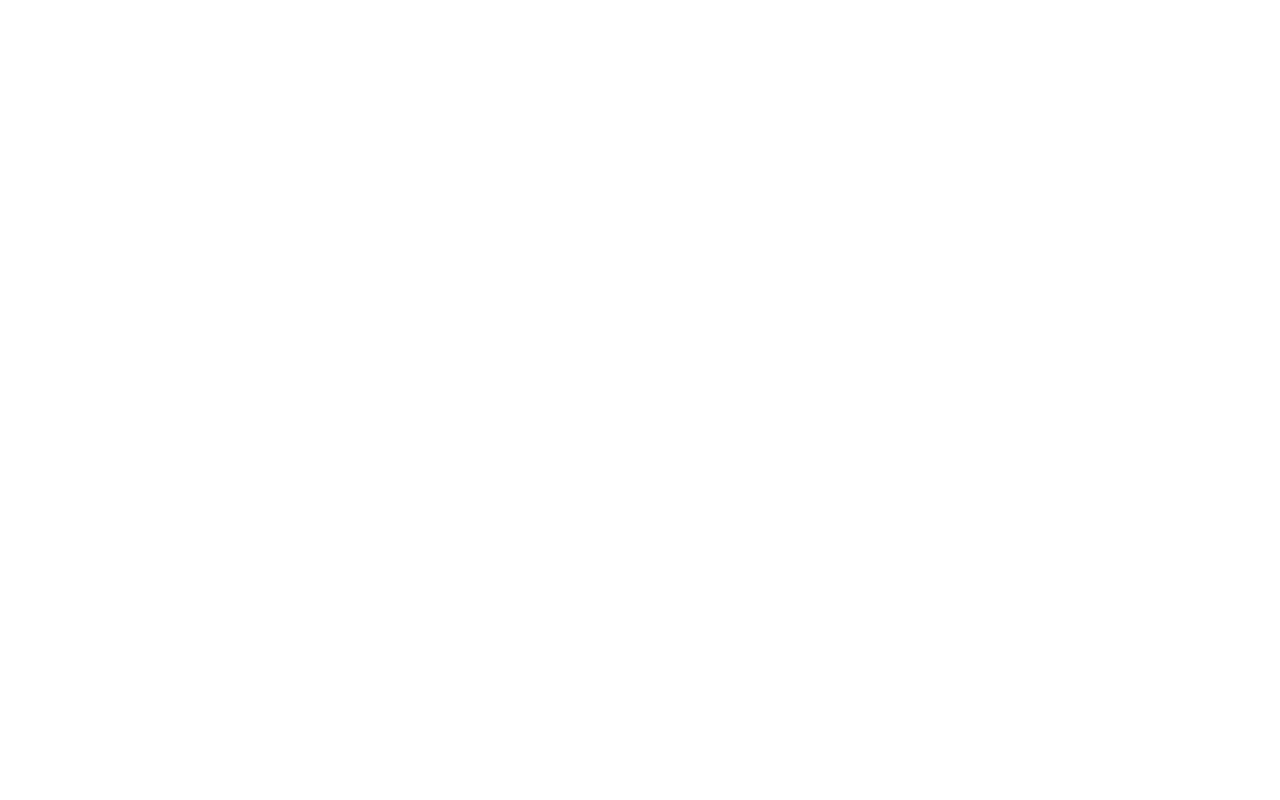
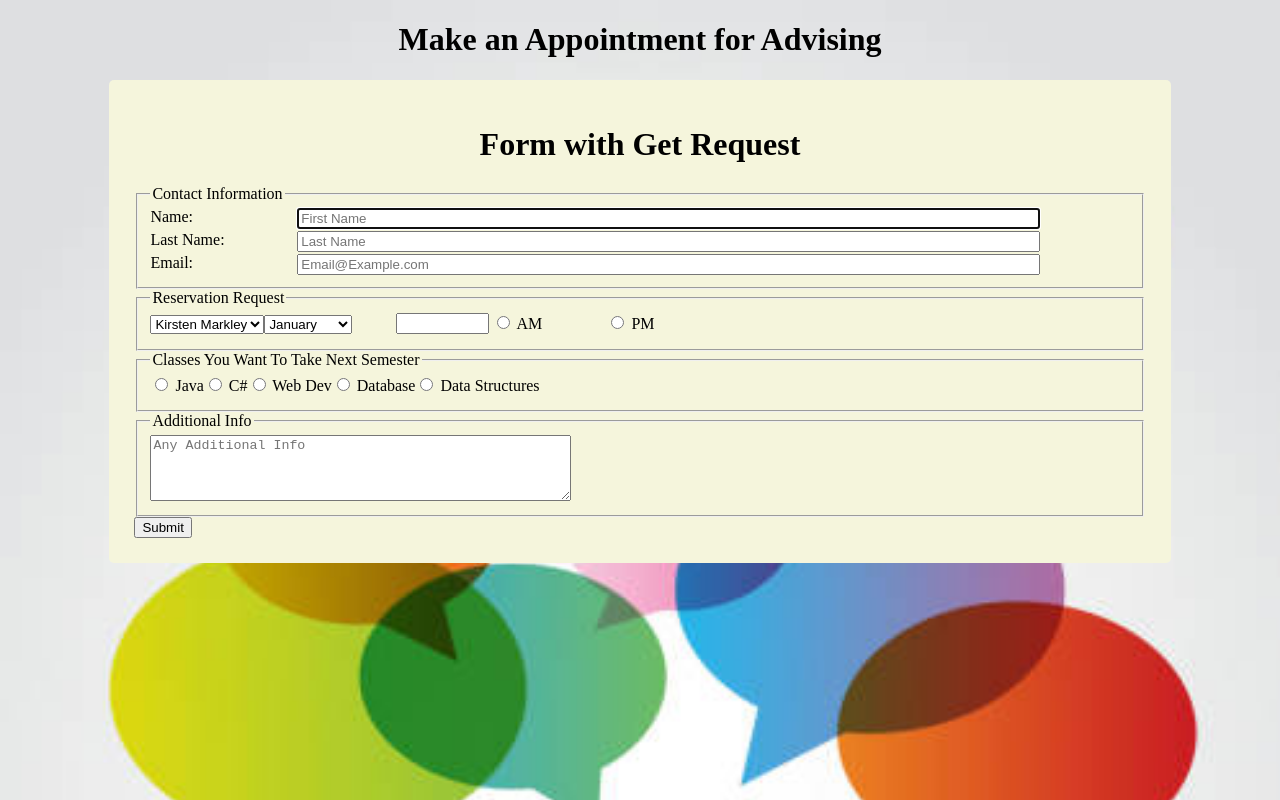
Before and after one commit to tj0888655/Advising-Appt., a plain HTML site: page index.html in a window 1280 px wide. Drawn offline with Linux system fonts and the light colour scheme.

Commit message:
Set up of index.html

```diff
--- a/index.html
+++ b/index.html
@@ -3,9 +3,161 @@
 <head>
     <meta charset="UTF-8">
     <meta name="viewport" content="width=device-width, initial-scale=1.0">
-    <title>Document</title>
+    <title>Appointment Form</title>
+    <link rel="stylesheet" href="styles.css" >
 </head>
 <body>
+    <h1>Make an Appointment for Advising</h1>
+
+    <div class="container">
+
+        <h1>Form with Get Request</h1>
+
+        <form>
+            <fieldset>
+                <legend>
+                    Contact Information
+                </legend>
+                <label for="firstName">
+                    Name:
+                    <input autofocus type="text" name="fname" id="firstName" required placeholder="First Name" />
+
+                </label>
+
+                <label for="lastName">
+                    Last Name:
+                    <input type="text" name="lname" id="lastName" required placeholder="Last Name" />
+
+                </label>
+
+                <label for="email">
+                    Email:
+                    <input type="email" name="email" id="email" required placeholder="Email@Example.com" />
+
+                </label>
+
+            </fieldset>
+
+            <fieldset class="label2">
+                <legend>
+                    Reservation Request
+                </legend>
+
+                <label for="advise">
+
+                    <select name="advisor" id="advise">
+                        <option value="mark">Kirsten Markley</option>
+                        <option value="ford">Tiffany Ford</option>
+                        <option value="lewi">Jackson Lewis</option>
+
+                    </select>
+                </label>
+
+                <label for="month">
+
+                    <select name="month" id="month">
+                        <option value="jan">January</option>
+                        <option value="feb">Febuary</option>
+                        <option value="mar">March</option>
+                        <option value="apr">April</option>
+                        <option value="may">May</option>
+                        <option value="jun">June</option>
+                        <option value="jul">July</option>
+                        <option value="aug">August</option>
+                        <option value="sep">September</option>
+                        <option value="oct">October</option>
+                        <option value="nov">November</option>
+                        <option value="dec">December</option>
+
+                    </select>
+                </label>
+
+                <label for="day">
+
+                    <input type="number" id="day" name="day" min="1" max="31" required/>
+
+                </label>
+
+
+
+                <label class="posReset" for="am">
+                    <input class="posReset" type="radio" id="am" name="tod">
+                    AM
+
+                </label>
+
+
+                <label class="posReset" for="pm">
+                    <input class="posReset" type="radio" id="pm" name="tod">
+                    PM
+                </label>
+
+
+            </fieldset>
+
+            <fieldset class="label3">
+
+                <legend>
+                    Classes You Want To Take Next Semester
+                </legend>
+
+                <label for="java">
+
+                    <input type="radio" id="java" name="java">
+                    Java
+
+
+                </label>
+
+                <label for="csharp">
+
+                    <input type="radio" id="csharp" name="csharp">
+                    C#
+
+
+                </label>
+
+                <label for="webd">
+
+                    <input type="radio" id="webd" name="webdev">
+                    Web Dev
+
+
+                </label>
+
+                <label for="db">
+                    <input type="radio" id="db" name="db">
+                    Database
+
+
+                </label>
+
+                <label for="ds">
+                    <input type="radio" id="ds" name="ds">
+                    Data Structures
+
+                </label>
+
+            </fieldset>
+
+            <fieldset>
+
+                <legend>
+                    Additional Info
+                </legend>
+
+                <textarea id="addinfo" name="addinfo" placeholder="Any Additional Info" rows="4" cols="50"></textarea>
+
+
+            </fieldset>
+
+            <input class="submit" type="submit" value="Submit" />
+
+
+
+        </form>
+    </div>
+
 
 </body>
 </html>
--- /dev/null
+++ b/styles.css
@@ -0,0 +1,52 @@
+body {
+    background-image: url(Meeting.jpg);
+    background-size: cover;
+    background-attachment: fixed;
+    background-color: antiquewhite;
+}
+
+.container {
+    margin: auto;
+    width: 80%;
+    background-color:beige;
+    padding: 25px;
+    border-radius: 5px;
+}
+
+h1 {
+    text-align: center;
+}
+
+label {
+    display: block;
+    padding-bottom: 5px;
+    position: relative;
+}
+
+input {
+    position: absolute;
+    left: 15%;
+    width: 75%;
+}
+
+.label2 > label {
+    display: table-cell;
+    padding-bottom: 5px;
+    width: 20%;
+}
+
+.label3 > label, .label3 > label > input {
+    position: initial;
+    width: initial;
+    display: table-cell;
+}
+
+.posReset {
+    position: initial;
+    width: initial;
+}
+
+.submit {
+    width: initial;
+    position: initial;
+}
```
Also changed, not shown: Meeting.jpg (added).
